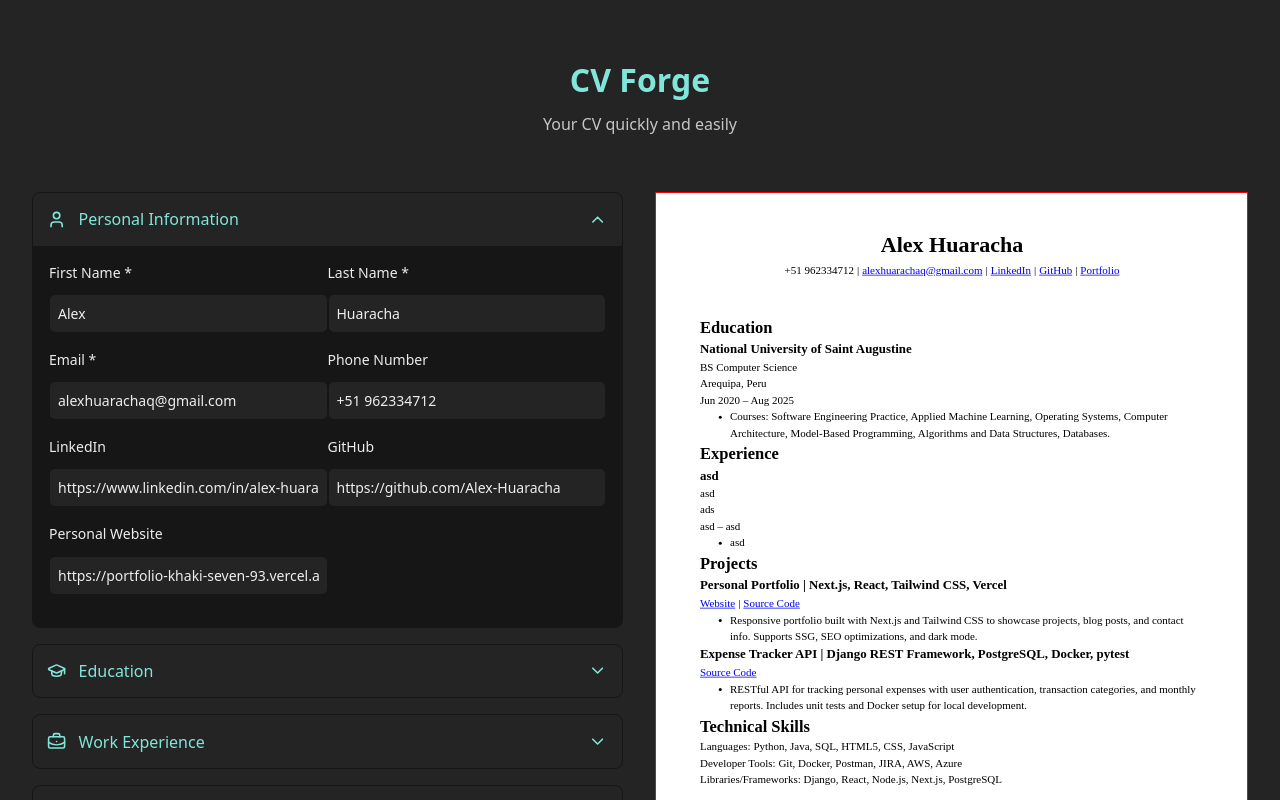
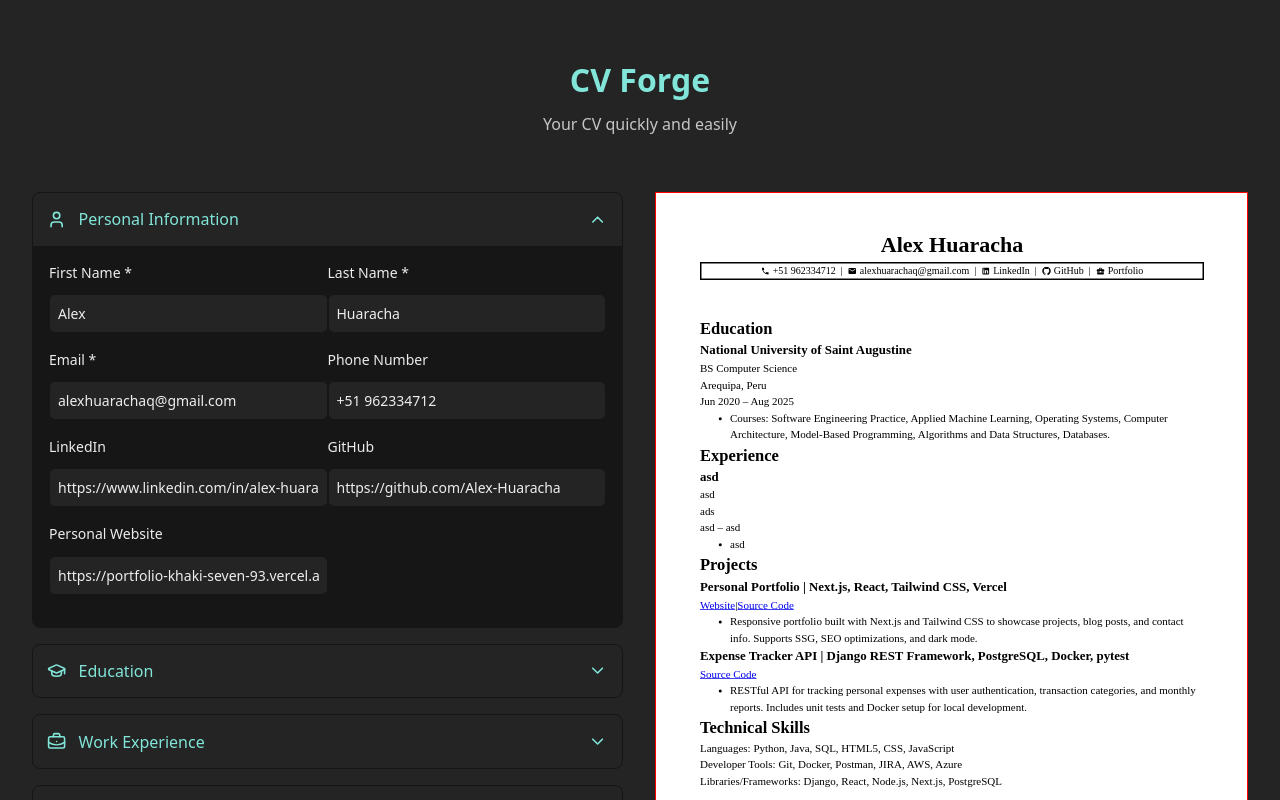
Before and after one commit to Alex-Huaracha/cv-forge, a React (Vite) app: page / in a window 1280 px wide. Shown: the top 800 px of the page. Built offline with nearby package versions, Linux system fonts and the light colour scheme.

Commit message:
feat: update ResumePreview component with contact icons and improved styling

```diff
--- a/src/components/ResumePreview/ResumePreview.css
+++ b/src/components/ResumePreview/ResumePreview.css
@@ -23,12 +23,12 @@
   /* Letter Dimension */
   width: 8.5in;
   height: 11in;
+  padding: 0.5in 0.75in;
 
   background: white;
   box-shadow: 0 4px 8px rgba(0, 0, 0, 0.25);
   color: var(--resume-text-color);
   font-size: 11pt;
-  padding: 0.5in 0.75in;
   overflow: hidden;
   transform-origin: top center;
   flex-shrink: 0;
@@ -41,8 +41,28 @@
   margin-bottom: 0.5in;
 }
 
-.separator {
-  margin-inline: 4px;
+.resume-contact {
+  display: flex;
+  justify-content: center;
+  align-items: center;
+  flex-wrap: wrap;
+  gap: 0.5em;
+  font-size: 10pt;
+  border: 2px solid var(--resume-text-color);
+}
+
+.contact-item {
+  display: inline-flex;
+  align-items: center;
+  gap: 0.3em;
+  color: inherit;
+  text-decoration: none;
+}
+
+.contact-icon {
+  width: 0.9em;
+  height: 0.9em;
+  flex-shrink: 0;
 }
 
 /* Mobile - Zoom out */
--- a/src/components/ResumePreview/ResumePreview.jsx
+++ b/src/components/ResumePreview/ResumePreview.jsx
@@ -47,11 +47,24 @@ export function ResumePreview({ data }) {
             {personalInfo.firstName} {personalInfo.lastName}
           </h1>
           <div className="resume-contact">
-            {personalInfo.phone && <span>{personalInfo.phone}</span>}
+            {personalInfo.phone && (
+              <span className="contact-item">
+                <svg className="contact-icon" aria-hidden="true">
+                  <use href="#icon-phone"></use>
+                </svg>
+                {personalInfo.phone}
+              </span>
+            )}
             {personalInfo.email && (
               <>
                 <span className="separator">|</span>
-                <a href={`mailto:${personalInfo.email}`}>
+                <a
+                  href={`mailto:${personalInfo.email}`}
+                  className="contact-item"
+                >
+                  <svg className="contact-icon" aria-hidden="true">
+                    <use href="#icon-email"></use>
+                  </svg>
                   {personalInfo.email}
                 </a>
               </>
@@ -63,7 +76,11 @@ export function ResumePreview({ data }) {
                   href={personalInfo.linkedin}
                   target="_blank"
                   rel="noopener noreferrer"
+                  className="contact-item"
                 >
+                  <svg className="contact-icon" aria-hidden="true">
+                    <use href="#icon-linkedin-resume"></use>
+                  </svg>
                   LinkedIn
                 </a>
               </>
@@ -75,7 +92,11 @@ export function ResumePreview({ data }) {
                   href={personalInfo.github}
                   target="_blank"
                   rel="noopener noreferrer"
+                  className="contact-item"
                 >
+                  <svg className="contact-icon" aria-hidden="true">
+                    <use href="#icon-github"></use>
+                  </svg>
                   GitHub
                 </a>
               </>
@@ -87,7 +108,11 @@ export function ResumePreview({ data }) {
                   href={personalInfo.portfolio}
                   target="_blank"
                   rel="noopener noreferrer"
+                  className="contact-item"
                 >
+                  <svg className="contact-icon" aria-hidden="true">
+                    <use href="#icon-portfolio"></use>
+                  </svg>
                   Portfolio
                 </a>
               </>
```
Also changed, not shown: src/assets/icons.svg.
